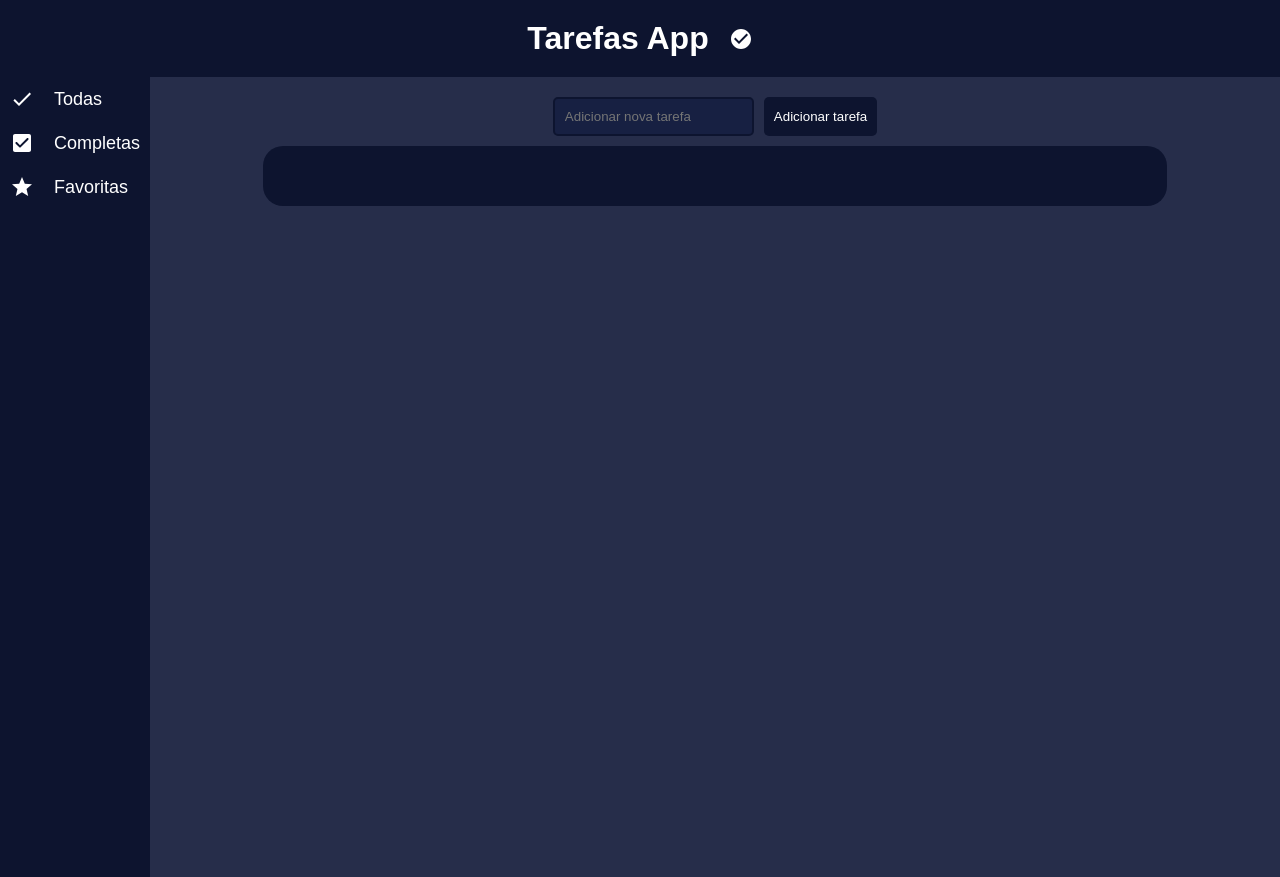
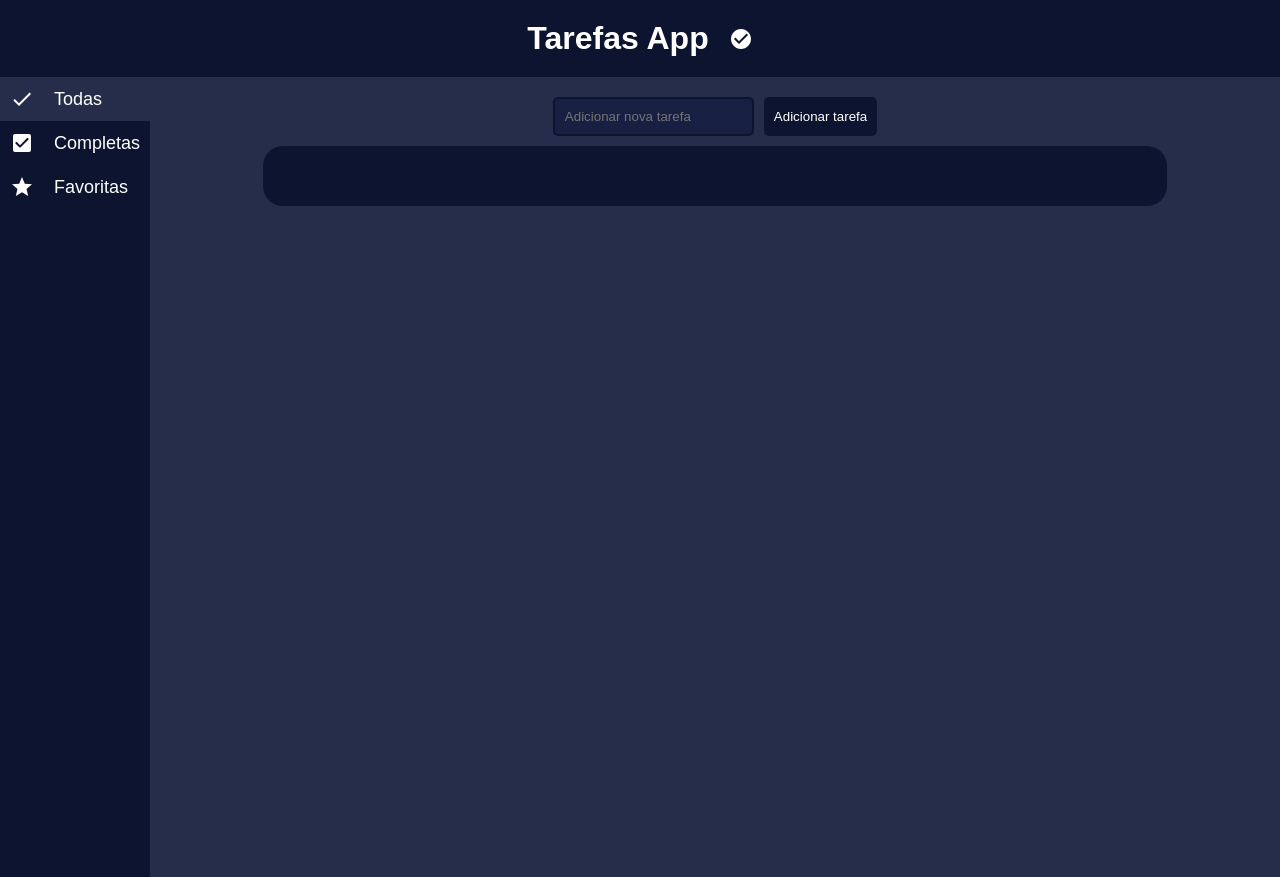
Before and after one commit to ojuliocode/magic-react-projeto-2, a React (Vite) app: page / in a window 1280 px wide. Built offline with nearby package versions, Linux system fonts and the light colour scheme.

Commit message:
isSelected

```diff
--- a/src/App.css
+++ b/src/App.css
@@ -85,7 +85,7 @@
 }
 
 
-.btn-principal {
+.btn-principal, .btn-principal-selected{
     display: flex;
     justify-content: start;
     gap: 10px;
@@ -98,9 +98,12 @@
     width: 100%;
     white-space: nowrap;
 }
+.btn-principal-selected{
+    background-color: var(--third-color);
+}
 
-.btn-principal:hover {
-    background-color: var(--second-color);
+.btn-principal:hover  {
+    background-color: var(--third-color);
 }
 
 .main-content {
--- a/src/components/Botao.jsx
+++ b/src/components/Botao.jsx
@@ -15,9 +15,7 @@ function Botao(props) {
     }[props.nome];
 
     return (
-        <button className="btn-principal">
-
-
+        <button className={props.isSelected ? 'btn-principal-selected' : 'btn-principal'} >
             {
                 props.rota ? <Link
                     style={{
--- a/src/components/Sidebar.jsx
+++ b/src/components/Sidebar.jsx
@@ -1,15 +1,16 @@
 // src/components/Sidebar.js
-import React from 'react';
-import { Link } from 'react-router-dom';
+import React, { useEffect } from 'react';
+import { Link, useLocation } from 'react-router-dom';
 import Botao from './Botao';
 
 const Sidebar = () => {
+    const location = useLocation()
+
     return (
         <div className="nav-bar">
-            <Botao nome="check" rota="/" iconSize="10" texto="Todas" />
-            <Botao nome="tasks" rota="/completed" iconSize="10" texto="Completas" />
-            <Botao nome="star" rota="/favorites" iconSize="10" texto="Favoritas" />
-
+            <Botao isSelected={location.pathname == '/'} nome="check" rota="/" iconSize="10" texto="Todas" />
+            <Botao isSelected={location.pathname == '/completed'} nome="tasks" rota="/completed" iconSize="10" texto="Completas" />
+            <Botao isSelected={location.pathname == '/favorites'} nome="star" rota="/favorites" iconSize="10" texto="Favoritas" />
         </div>
     );
 };
```
